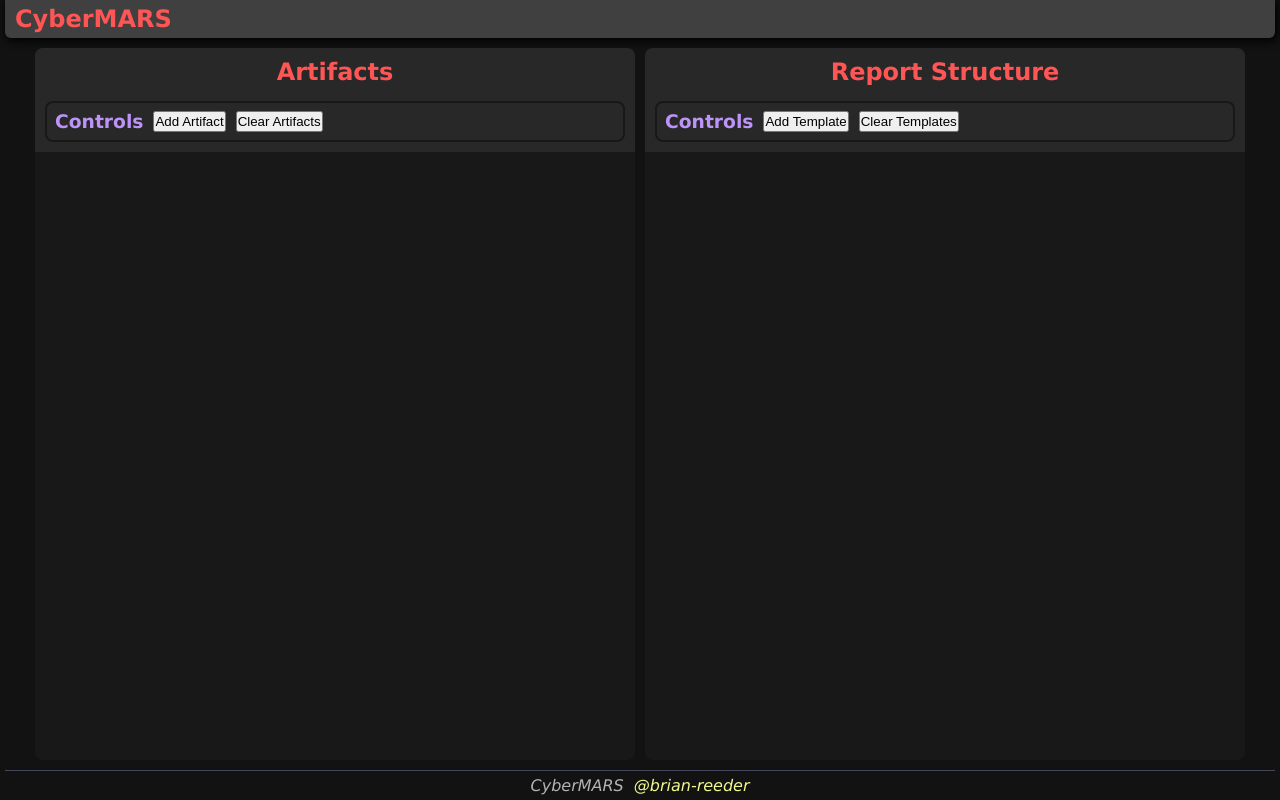
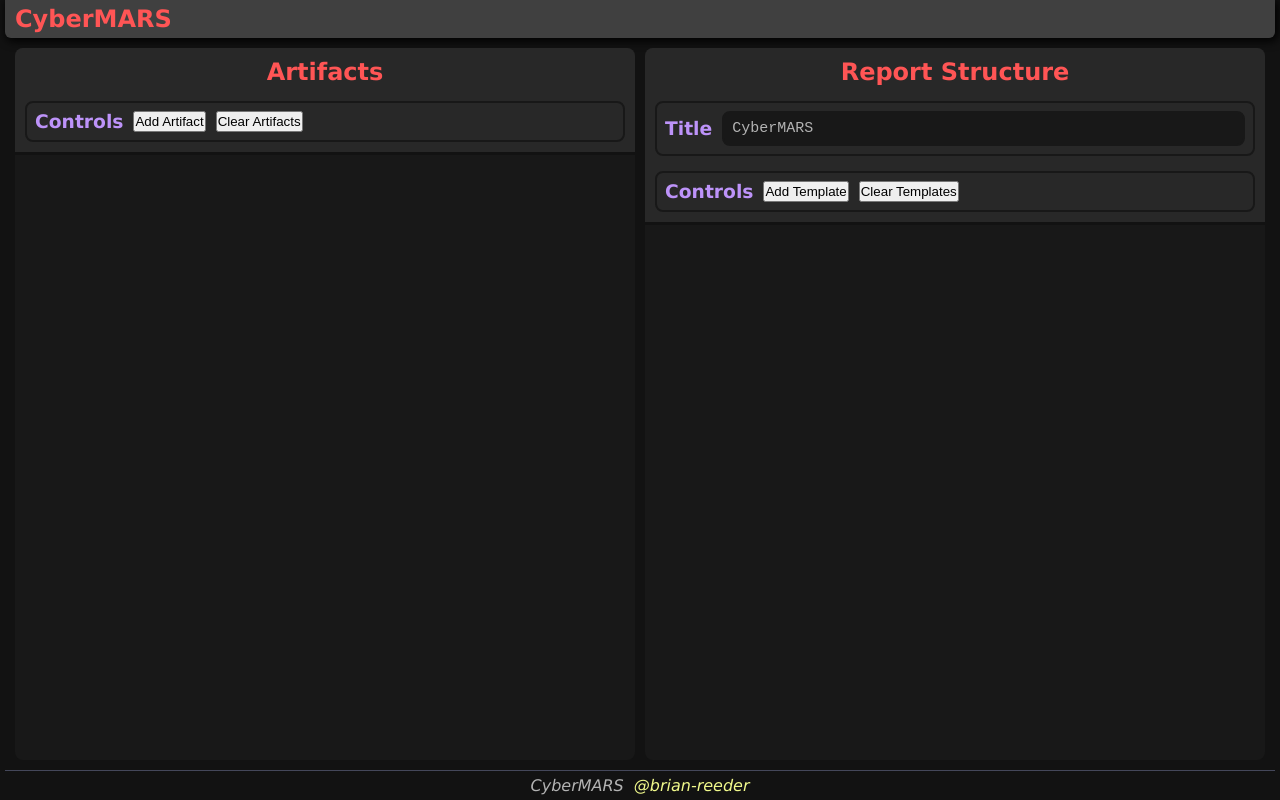
Before and after one commit to brian-reeder/CyberMARS, a Next.js app: page / in a window 1280 px wide. Built offline with nearby package versions, Linux system fonts and the light colour scheme.

Commit message:
Add Title input.

```diff
--- a/components/ReportContainer.jsx
+++ b/components/ReportContainer.jsx
@@ -4,12 +4,21 @@ import Template from '../components/Template.jsx';
 
 import styles from '../styles/ArtifactContainer.module.css';
 
-export default function ReportContainer({ templates, ...props}) {
+export default function ReportContainer({ title, templates, ...props}) {
 	return (
 		<>
 		  <section className={ styles.artifactModule }>
 		    <header className={ styles.header }>
 		      <h2 className={ styles.title }>Report Structure</h2>
+		      <section className={ `flex row ${styles.reportLabel}` }>
+		        <h3>Title</h3>
+		        <input
+		          className={ styles.reportLabel }
+		          value={ title }
+
+		          onChange={ props.handleChangeTitle }
+		        />
+		      </section>
 		      <div className={ styles.controls }>
 		        <h3>Controls</h3>
 		        <button
--- a/pages/index.js
+++ b/pages/index.js
@@ -10,6 +10,7 @@ import ArtifactContainer from '../components/ArtifactContainer';
 import ReportContainer from '../components/ReportContainer';
 
 export default function Home() {
+	const [title, setTitle] = useState('CyberMARS');
 	const [artifacts, setArtifacts] = useState([]);
 	const [templates, setTemplates] = useState([]);
 	const router  = useRouter();
@@ -26,6 +27,7 @@ export default function Home() {
 				return;
 			}
 
+			const newTitle = hash.title !== undefined ? hash.title : 'CyberMARS';
 			const newArtifacts = hash.artifacts !== undefined ? hash.artifacts : [];
 			const newTemplates = hash.templates !== undefined ? hash.templates : [];
 
@@ -50,6 +52,7 @@ export default function Home() {
 	}
 
 	function updateHash(newState) {
+		const newTitle = newState.title !== undefined ? newState.title : title;
 
 		const arts = newState.artifacts !== undefined ? newState.artifacts : artifacts;
 		const cleanArtifacts = sanitizeArtifacts(arts);
@@ -57,6 +60,7 @@ export default function Home() {
 		const newTemplates = newState.templates !== undefined ? newState.templates : templates
 
 		let cleanState = {
+			title: newTitle,
 			artifacts: cleanArtifacts,
 			templates: newTemplates
 		};
@@ -65,6 +69,7 @@ export default function Home() {
 			'hash': `template/${encode(cleanState)}`
 		});
 
+		setTitle(newTitle)
 		setArtifacts(arts);
 		setTemplates(newTemplates);
 	};
@@ -113,6 +118,14 @@ export default function Home() {
 				} )
 			};
 		} )
+	};
+
+	const handleChangeTitle = () => {
+		const newTitle = event.target.value;
+
+		updateHash({
+			'title': newTitle
+		});
 	};
 
 	const handleAddArtifact =  () => {
@@ -312,8 +325,9 @@ export default function Home() {
   return (
 	<>
 	  <Head>
-	    <title>Under Construction...</title>
+	    <title>{ title }</title>
 	  </Head>
+
 	  <ArtifactContainer
 	    artifacts={ artifacts }
 
@@ -327,8 +341,11 @@ export default function Home() {
 	    handleParserChange={ handleParserChange}
 	  />
 	  <ReportContainer
+	    title={ title }
 	    templates={ templates }
 	    artifacts={ artifacts }
+
+	    handleChangeTitle={ handleChangeTitle }
 
 	    handleChangeTemplateLabel={ handleChangeTemplateLabel }
 	    handleAddTemplate={ handleAddTemplate }
--- a/styles/ArtifactContainer.module.css
+++ b/styles/ArtifactContainer.module.css
@@ -1,6 +1,8 @@
 header.header {
   background-color: var(--bg-bot);
   border-radius: 8px 8px 0 0;
+
+  border-bottom: 3px solid var(--bg-primary);
 
   display: flex;
   flex-direction: column;
@@ -15,17 +17,12 @@ header.header {
 	background-color: var(--bg-secondary);
 	border-radius: 8px;
 	min-width: 400px;
-	max-width: 600px;
 }
 
 .controls {
   display: flex;
   flex-direction: row;
   gap: 10px;
-
-  border: 2px solid var(--bg-secondary);
-  padding: 8px;
-  border-radius: 8px;
 }
 
 section > header > .title {
@@ -41,3 +38,14 @@ ul.elementContainer {
   flex-direction: column;
   gap: 20px;
 }
+
+input.reportLabel {
+  flex: 1;
+}
+
+.reportLabel,
+.controls {
+  border: 2px solid var(--bg-secondary);
+  padding: 8px;
+  border-radius: 8px;
+}
--- a/styles/styles.css
+++ b/styles/styles.css
@@ -167,3 +167,13 @@ select {
 .flex.col {
   flex-direction: column;
 }
+
+.title {
+  padding: 8px;
+  background-color: var(--bg-bot);
+  border-radius: 8px;
+
+  width: 100%;
+
+  justify-content: center;
+}
```
Also changed, not shown: styles/Artifact.module.css (line endings or trailing spaces).
